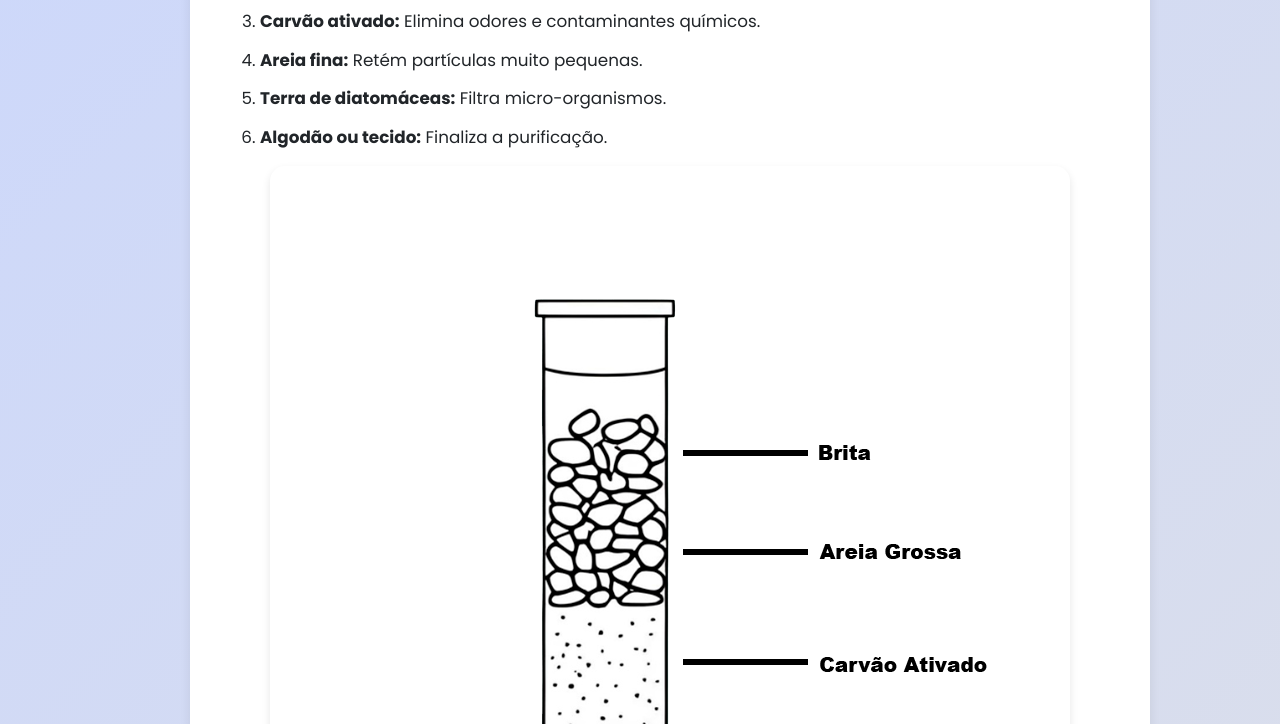
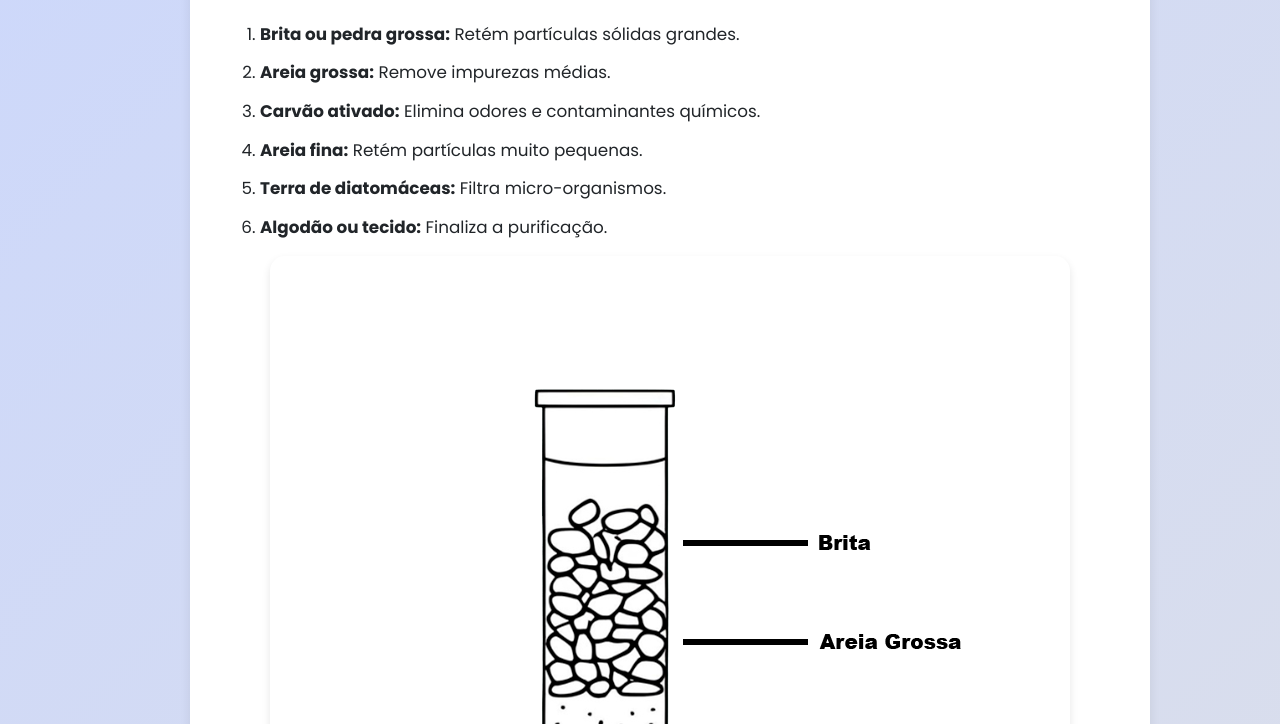
Before and after one commit to Bartho05/purificador-site, a plain HTML site: page index.html in a window 1280 px wide. Shown: the part 794-1518 px from the top of the page. Drawn offline with Linux system fonts and the light colour scheme.

Commit message:
style.css

```diff
--- a/css/style.css
+++ b/css/style.css
@@ -51,7 +51,7 @@ header {
 .container {
     max-width: 900px;
     width: 100%;
-    margin-top: 30px;
+    margin-top: 120px; /* Aumentado para compensar o header fixo */
 }
 
 /* Título principal */
```
